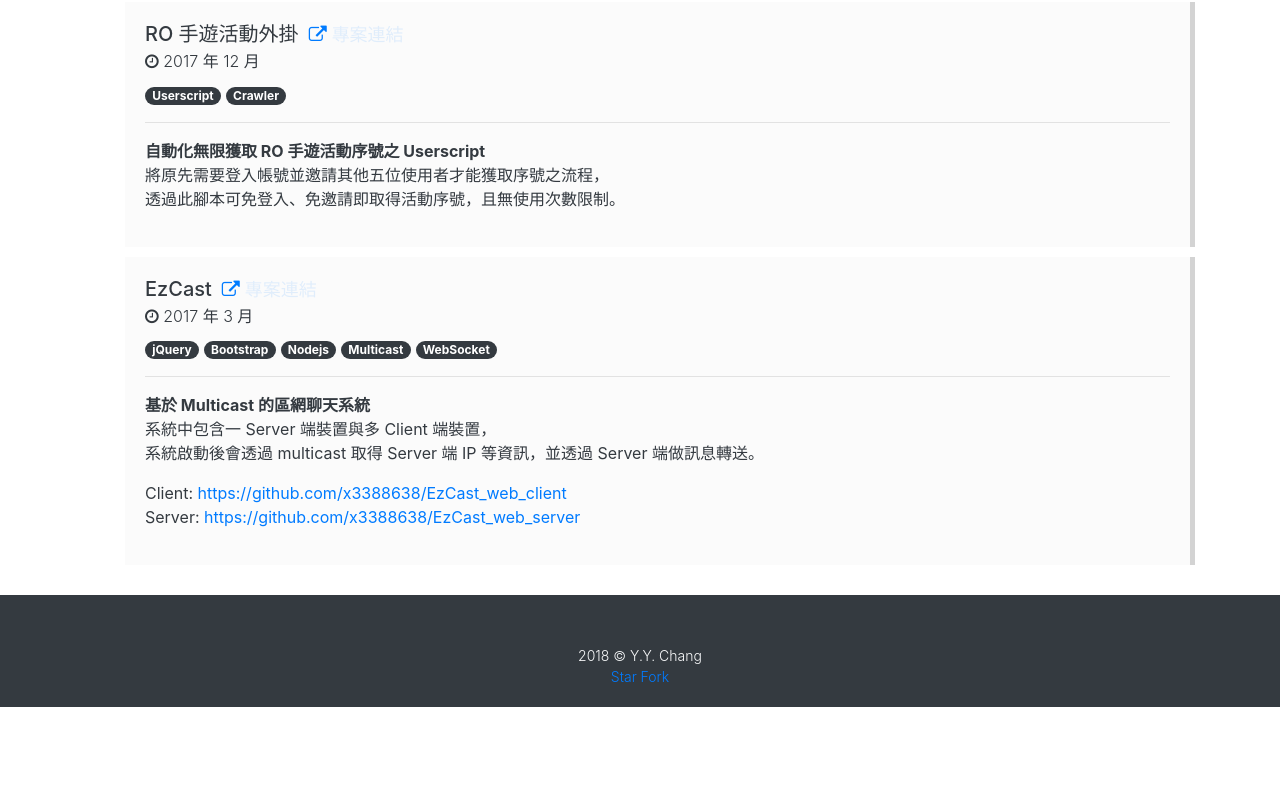
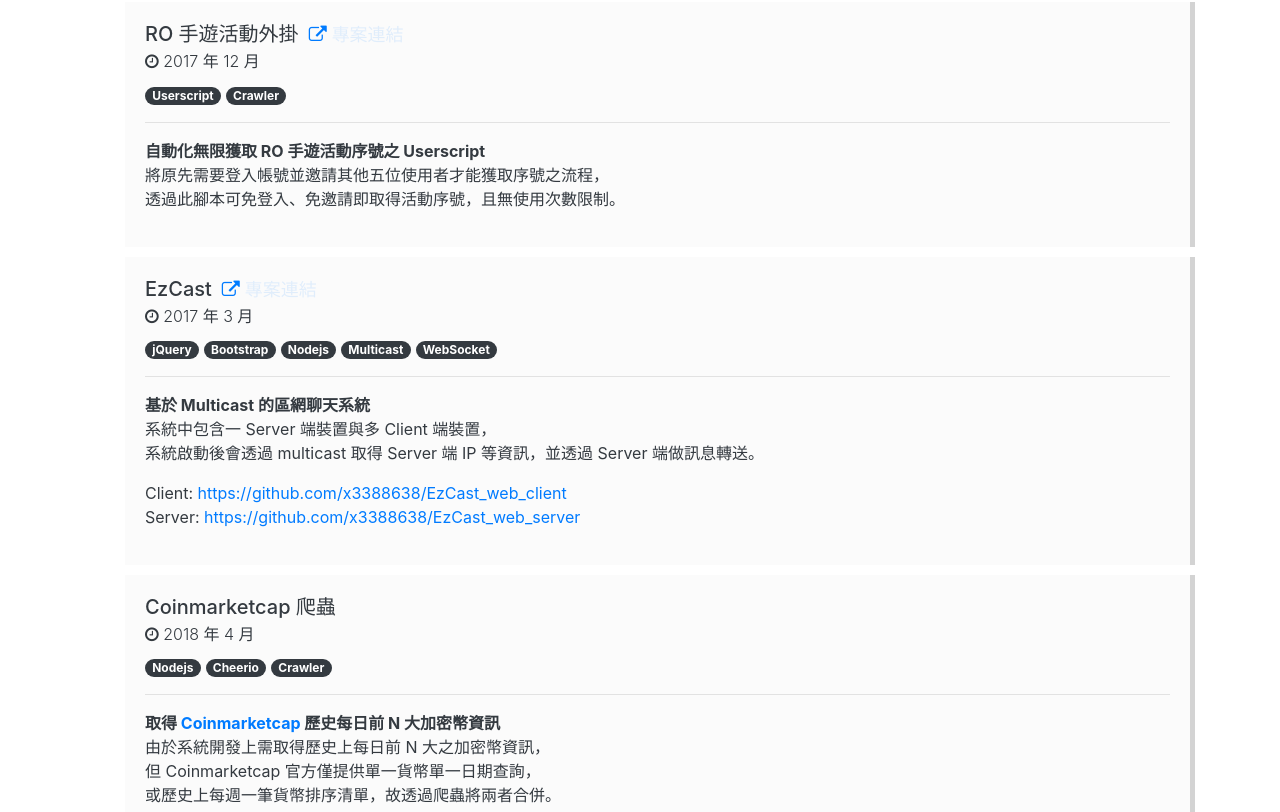
Before and after one commit to x3388638/x3388638.github.io, a React (Create React App) app: page / in a window 1280 px wide. Shown: the part 4997-5809 px from the top of the page. Before the commit the page ends 5704 px from the top, so only its background shows below. Built offline with nearby package versions, Linux system fonts and the light colour scheme.

Commit message:
update project content; if no link provided, not to show link; add more project text

```diff
--- /dev/null
+++ b/public/content/projects/coinmarketcapcrawler.md
@@ -0,0 +1,4 @@
+**取得 [Coinmarketcap](https://coinmarketcap.com/) 歷史每日前 N 大加密幣資訊**
+由於系統開發上需取得歷史上每日前 N 大之加密幣資訊，
+但 Coinmarketcap 官方僅提供單一貨幣單一日期查詢，
+或歷史上每週一筆貨幣排序清單，故透過爬蟲將兩者合併。
--- a/public/content/projects/list.json
+++ b/public/content/projects/list.json
@@ -40,5 +40,12 @@
 		"link": "https://github.com/x3388638/EzCast_web_client",
 		"tags": ["jQuery", "Bootstrap", "Nodejs", "Multicast", "WebSocket"],
 		"key": "ezcast"
+	},
+	{
+		"title": "Coinmarketcap 爬蟲",
+		"time": "2018 年 4 月",
+		"link": "",
+		"tags": ["Nodejs", "Cheerio", "Crawler"],
+		"key": "coinmarketcapcrawler"
 	}
 ]
--- a/src/Project.css
+++ b/src/Project.css
@@ -52,3 +52,7 @@
 .ProjectItem__tag {
 	margin-right: 5px;
 }
+
+.Project__more {
+	text-align: center;
+}
--- a/src/Project.js
+++ b/src/Project.js
@@ -61,9 +61,11 @@ export default class Project extends React.Component {
 								<Card className="ProjectItem__card" body>
 									<CardTitle className="ProjectItem__title">
 										{ project.title }
-										<a className="ProjectItem__link" href={ project.link } rel="noopener noreferrer" target="_blank">
-											<i className="fa fa-external-link" aria-hidden="true"></i>
-										</a>
+										{ project.link &&
+											<a className="ProjectItem__link" href={ project.link } rel="noopener noreferrer" target="_blank">
+												<i className="fa fa-external-link" aria-hidden="true"></i>
+											</a>
+										}
 									</CardTitle>
 									<CardSubtitle className="ProjectItem__time">
 										<i className="fa fa-clock-o" aria-hidden="true"></i> { project.time }
@@ -79,6 +81,11 @@ export default class Project extends React.Component {
 							</Col>
 						))}
 					</Row>
+					<Row>
+						<Col className="Project__more">
+							更多專案請至 <a href="https://github.com/x3388638" rel="noopener noreferrer" target="_blank">GitHub</a> 或 <a href="https://gist.github.com/x3388638" rel="noopener noreferrer" target="_blank">Gist</a> 查詢
+						</Col>
+					</Row>
 				</div>
 			</Container>
 		)
```
